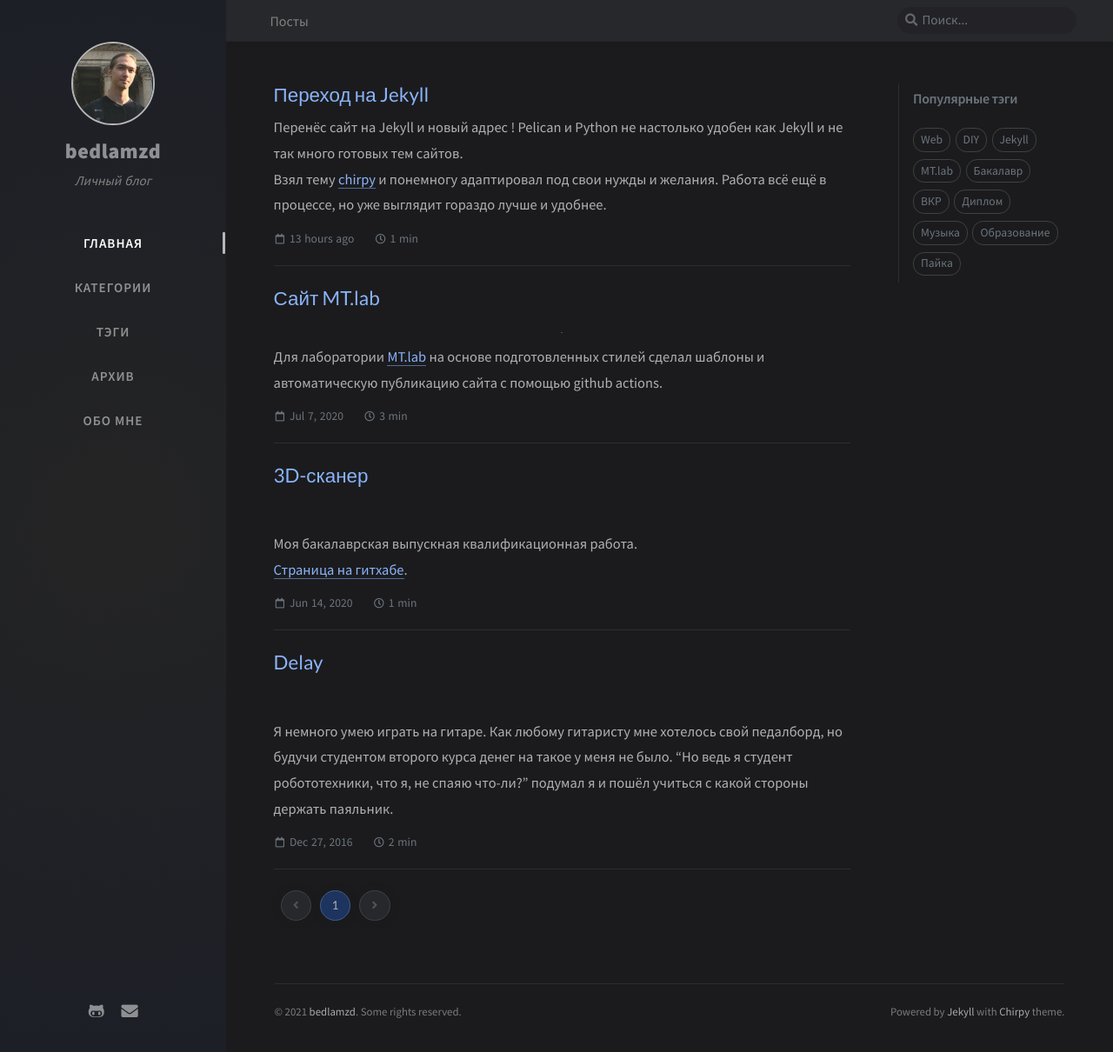
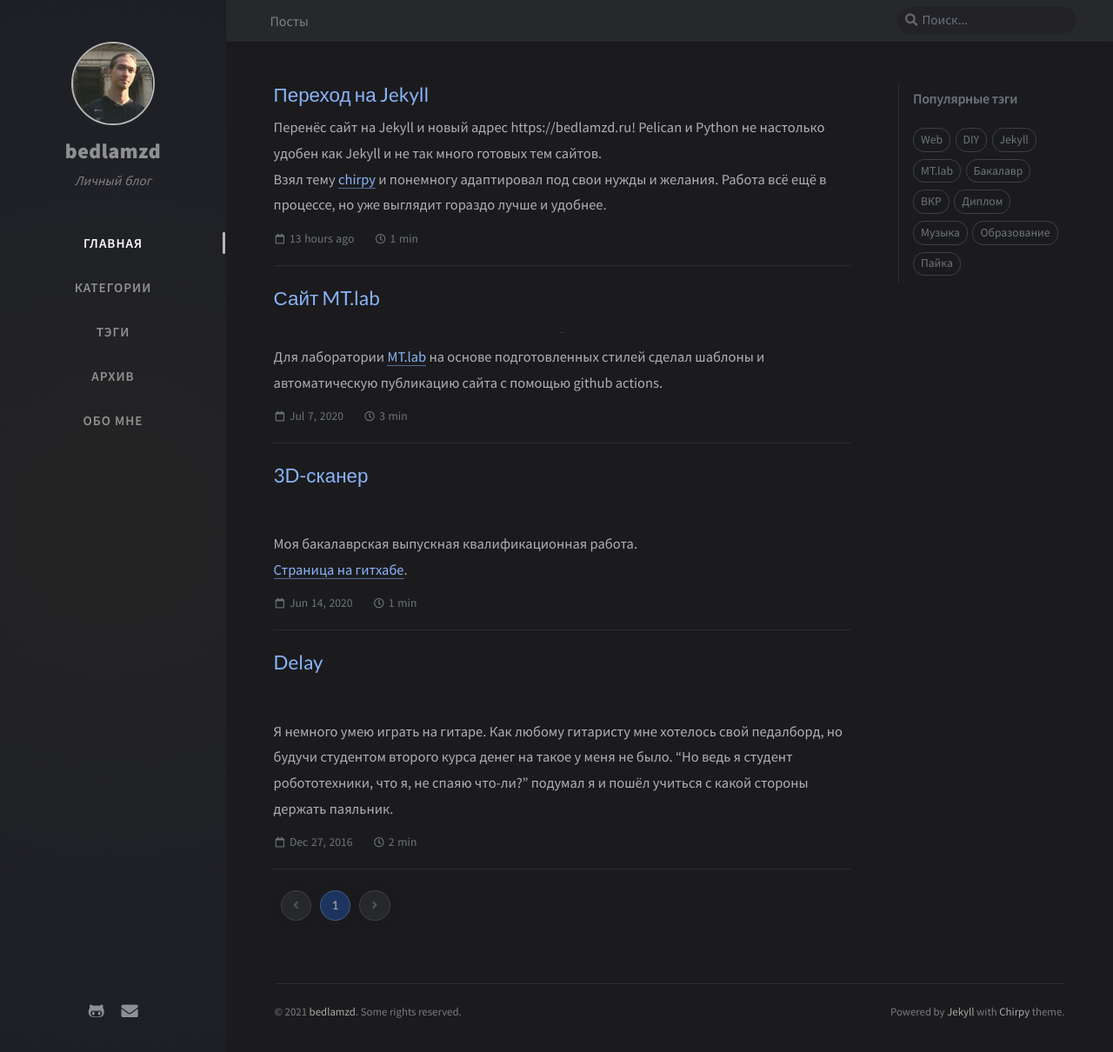
Before and after one commit to bedlamzd/site-internals, a Jekyll site: the page built from index.html, in a window 1280 px wide and 1211 px high. Shown: the whole window at 87% size. Built offline with Jekyll 4.4.1, drawn with Linux system fonts in a browser that asks for light colours; nearby versions of some CDN libraries; the list of posts is cut into pages by our own code; comment, search, counter and statistics services are not loaded; some of the changed lines change nothing that is shown.

Commit message:
fix: Add site.url

```diff
--- a/_config.yml
+++ b/_config.yml
@@ -15,7 +15,7 @@ description: >-                        # used by seo meta and the atom feed
   Личный блог
 
 # fill in the protocol & hostname for your site, e.g., 'https://username.github.io'
-url: ''
+url: 'https://bedlamzd.ru'
 
 author: bedlamzd                  # change to your full name
 
```
